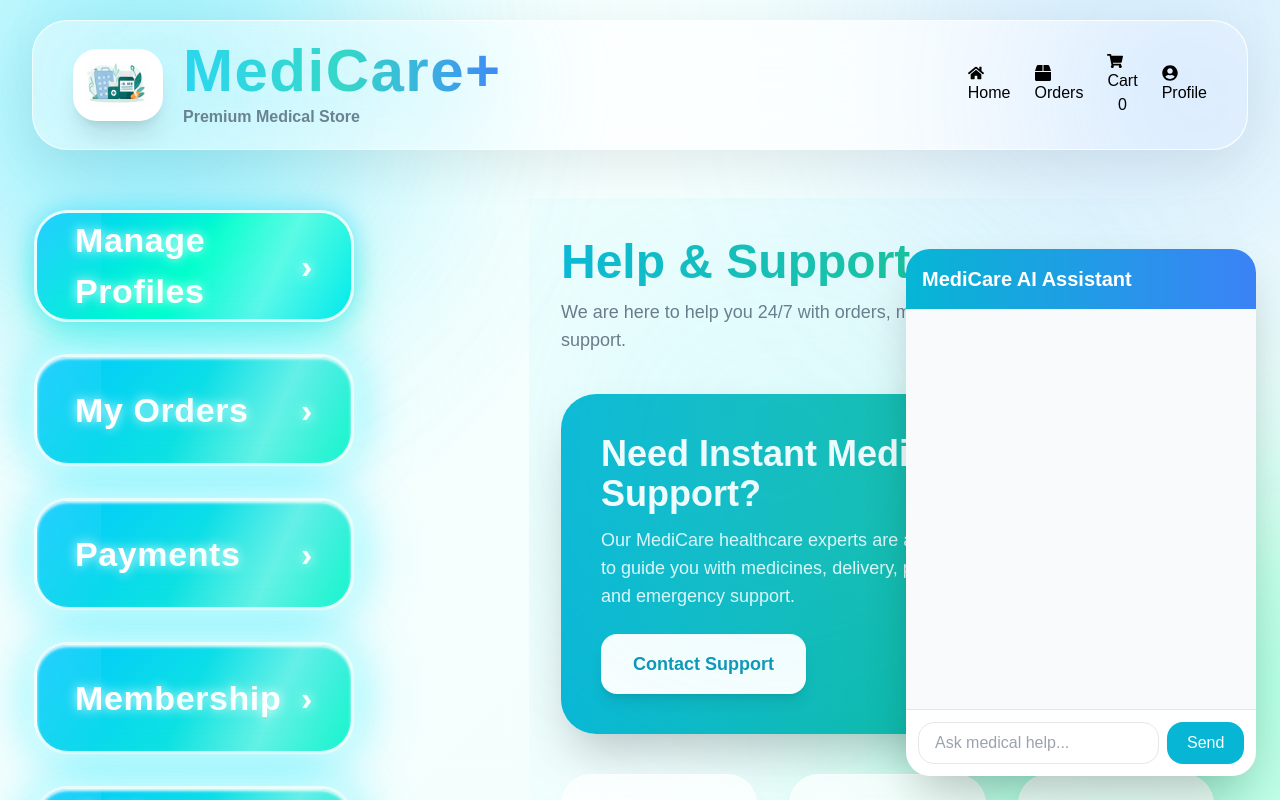
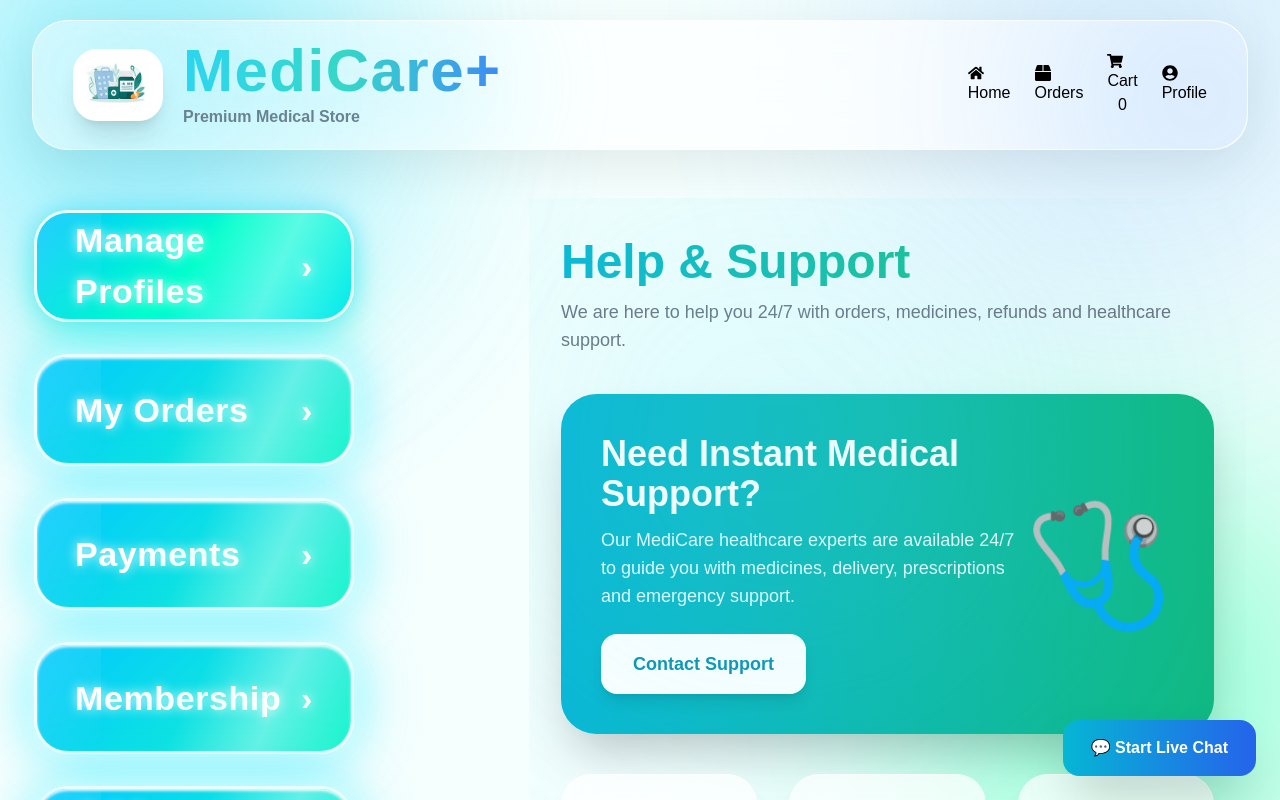
Before and after one commit to rameshragul095-cmd/Ecommerce-medicare, a React (Create React App) app in the folder frontend/: page /help in a window 1280 px wide. Shown: the top 800 px of the page. Built offline with nearby package versions, Linux system fonts and the light colour scheme.

Commit message:
added gemini chatbot

```diff
--- a/frontend/src/components/MedicalChatBot.js
+++ b/frontend/src/components/MedicalChatBot.js
@@ -3,26 +3,48 @@ import axios from "axios";
 
 export default function MedicalChatBot() {
 
-  const [message, setMessage] = useState("");
+  const [open, setOpen] =
+    useState(false);
 
-  const [chat, setChat] = useState([]);
+  const [message, setMessage] =
+    useState("");
 
   const [loading, setLoading] =
     useState(false);
+
+  const [chat, setChat] =
+    useState([
+      {
+        sender: "bot",
+        text:
+          "👋 Hello! I am MediCare AI Assistant. Ask me about medicines, orders, healthcare or payments."
+      }
+    ]);
+
+
+
+  // GEMINI SEND MESSAGE
 
   const sendMessage = async () => {
 
     if (!message.trim()) return;
 
-    const userMsg = {
+    const userMessage = {
+
       sender: "user",
+
       text: message
+
     };
 
     setChat((prev) => [
       ...prev,
-      userMsg
+      userMessage
     ]);
+
+    const userInput = message;
+
+    setMessage("");
 
     setLoading(true);
 
@@ -30,7 +52,7 @@ export default function MedicalChatBot() {
 
       const response = await axios.post(
 
-        "https://generativelanguage.googleapis.com/v1beta/models/gemini-2.0-flash:generateContent?key=AIzaSyAGH19in2yVUuef9rYJFf2oPoiflBWhXFU",
+        `https://generativelanguage.googleapis.com/v1beta/models/gemini-1.5-flash:generateContent?key=YOUR_API_KEY`,
 
         {
           contents: [
@@ -38,8 +60,7 @@ export default function MedicalChatBot() {
               parts: [
                 {
                   text:
-                    "You are a medical store assistant. Answer simply: " +
-                    message
+                    `You are a medical support AI for MediCare medical store app. User question: ${userInput}`
                 }
               ]
             }
@@ -48,16 +69,23 @@ export default function MedicalChatBot() {
 
       );
 
+
+
       const botReply =
         response.data.candidates[0]
         .content.parts[0].text;
 
+
+
       setChat((prev) => [
+
         ...prev,
+
         {
           sender: "bot",
           text: botReply
         }
+
       ]);
 
     } catch (error) {
@@ -65,37 +93,94 @@ export default function MedicalChatBot() {
       console.log(error);
 
       setChat((prev) => [
+
         ...prev,
+
         {
           sender: "bot",
           text:
-            "Server busy. Try again."
+            "⚠️ AI server busy. Please try again."
         }
+
       ]);
 
     }
 
     setLoading(false);
 
-    setMessage("");
+  };
 
-  };
+
 
   return (
 
-    <div className="fixed bottom-6 right-6 w-[350px] bg-white rounded-3xl shadow-2xl overflow-hidden z-50">
+    <>
+
+      {/* OPEN BUTTON */}
+
+      {!open && (
+
+        <button
+
+          onClick={() => setOpen(true)}
+
+          className="fixed bottom-6 right-6 bg-gradient-to-r from-cyan-500 to-blue-600 text-white px-7 py-4 rounded-2xl shadow-2xl z-50 font-bold"
+
+        >
+
+          💬 Start Live Chat
+
+        </button>
+
+      )}
+
+
+
+      {/* CHAT WINDOW */}
+
+      {open && (
+
+        <div className="fixed bottom-6 right-6 w-[370px] h-[580px] bg-white rounded-[35px] shadow-2xl overflow-hidden z-50 border border-cyan-100">
 
           {/* HEADER */}
 
-      <div className="bg-gradient-to-r from-cyan-500 to-blue-500 text-white p-4 text-xl font-bold">
+          <div className="bg-gradient-to-r from-cyan-500 to-blue-600 p-5 flex items-center justify-between">
 
-        MediCare AI Assistant
+            <div>
+
+              <h1 className="text-white text-2xl font-bold">
+
+                MediCare AI
+
+              </h1>
+
+              <p className="text-white/80 text-sm">
+
+                Powered by Gemini
+
+              </p>
 
             </div>
 
+            <button
+
+              onClick={() => setOpen(false)}
+
+              className="text-white text-2xl"
+
+            >
+
+              ✕
+
+            </button>
+
+          </div>
+
+
+
           {/* CHAT AREA */}
 
-      <div className="h-[400px] overflow-y-auto p-4 bg-gray-50">
+          <div className="h-[430px] overflow-y-auto bg-gray-50 p-4">
 
             {chat.map((item, index) => (
 
@@ -109,10 +194,10 @@ export default function MedicalChatBot() {
               >
 
                 <div
-              className={`max-w-[80%] px-4 py-3 rounded-2xl ${
+                  className={`max-w-[80%] px-4 py-3 rounded-2xl text-sm shadow ${
                     item.sender === "user"
                       ? "bg-cyan-500 text-white"
-                  : "bg-white shadow"
+                      : "bg-white text-gray-800"
                   }`}
                 >
 
@@ -124,34 +209,48 @@ export default function MedicalChatBot() {
 
             ))}
 
+
+
             {loading && (
 
-          <p className="text-gray-400">
+              <div className="text-sm text-gray-500">
 
-            AI typing...
+                MediCare AI typing...
 
-          </p>
+              </div>
 
             )}
 
           </div>
 
+
+
           {/* INPUT */}
 
-      <div className="flex p-3 border-t">
+          <div className="p-3 border-t bg-white flex gap-2">
 
             <input
+
+              type="text"
+
               value={message}
+
               onChange={(e) =>
                 setMessage(e.target.value)
               }
+
               placeholder="Ask medical help..."
-          className="flex-1 border rounded-2xl px-4 py-2 outline-none"
+
+              className="flex-1 border border-gray-300 rounded-2xl px-4 py-3 outline-none"
+
             />
 
             <button
+
               onClick={sendMessage}
-          className="ml-2 bg-cyan-500 text-white px-5 rounded-2xl"
+
+              className="bg-cyan-500 text-white px-5 rounded-2xl font-bold"
+
             >
 
               Send
@@ -162,6 +261,10 @@ export default function MedicalChatBot() {
 
         </div>
 
+      )}
+
+    </>
+
   );
 
 }
```
Lines whose indentation alone changed are shown as unchanged.
